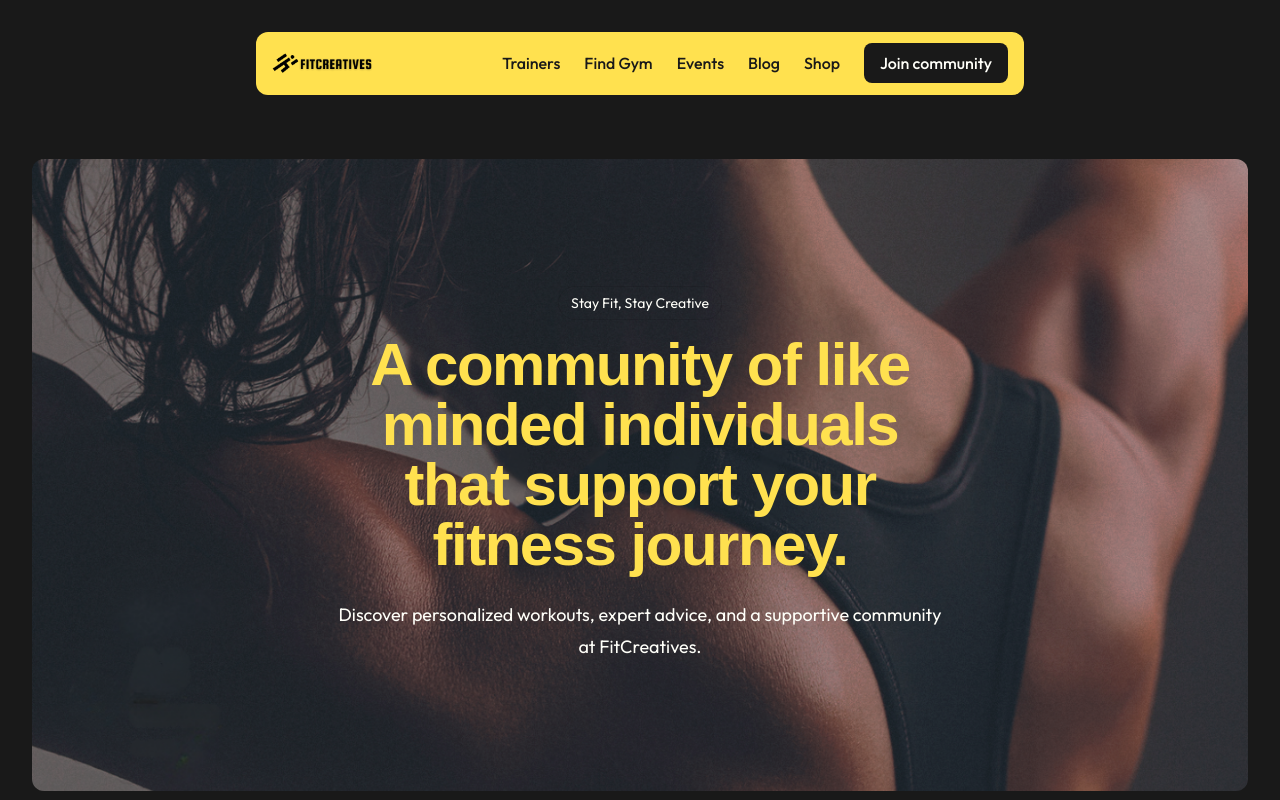
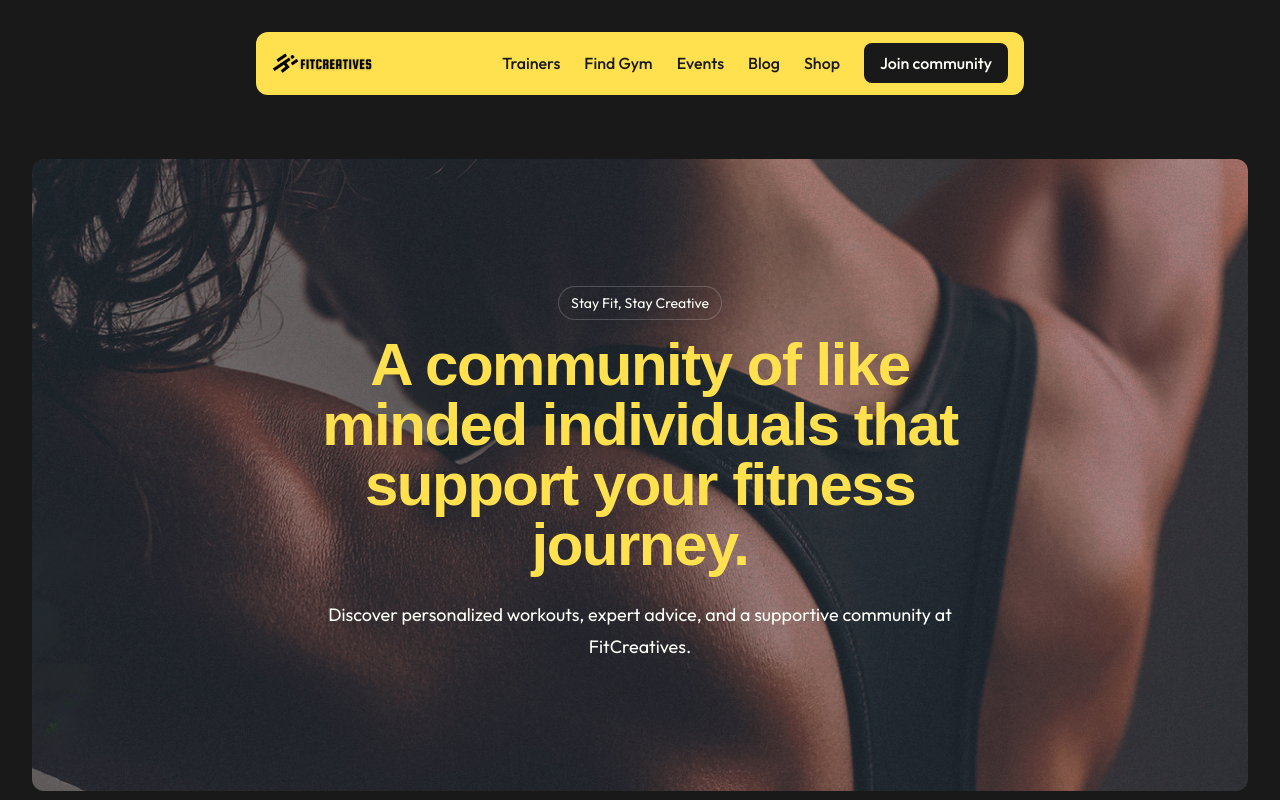
Before and after one commit to Lilianada/Fitcreatives, a Next.js app: page / in a window 1280 px wide. Shown: the top 800 px of the page. Built offline with nearby package versions, Linux system fonts and the light colour scheme; a web font is replaced by a local one.

Commit message:
fixes to header and hero

```diff
--- a/src/components/AboutUs.jsx
+++ b/src/components/AboutUs.jsx
@@ -25,7 +25,7 @@ export default function AboutUs() {
           </div>
 
           <div className="flex flex-col md:grid grid-cols-2 grid-rows-2 gap-4">
-            <div className="relative bg-light flex h-full flex-col overflow-hidden rounded-[calc(theme(borderRadius.lg)+1px)]">
+            <div className="bg-light flex h-full flex-col overflow-hidden rounded-[calc(theme(borderRadius.lg)+1px)]">
               <div className="p-8 sm:p-10">
                 <p className="mt-2 text-lg/7 font-medium tracking-tight text-gray-950 max-lg:text-center">
                   Supportive Community
@@ -38,7 +38,7 @@ export default function AboutUs() {
               </div>
             </div>
 
-            <div className="relative bg-light flex h-full flex-col overflow-hidden rounded-[calc(theme(borderRadius.lg)+1px)]">
+            <div className="bg-light flex h-full flex-col overflow-hidden rounded-[calc(theme(borderRadius.lg)+1px)]">
               <div className="p-8 sm:p-10">
                 <p className="mt-2 text-lg/7 font-medium tracking-tight text-gray-950 max-lg:text-center">
                 Expert Guidance
@@ -51,7 +51,7 @@ export default function AboutUs() {
               </div>
             </div>
 
-            <div className="relative bg-light flex h-full flex-col overflow-hidden rounded-[calc(theme(borderRadius.lg)+1px)]">
+            <div className="bg-light flex h-full flex-col overflow-hidden rounded-[calc(theme(borderRadius.lg)+1px)]">
               <div className="p-8 sm:p-10">
                 <p className="mt-2 text-lg/7 font-medium tracking-tight text-gray-950 max-lg:text-center">
                 Fitness Challenges & Competitions
@@ -63,7 +63,7 @@ export default function AboutUs() {
               </div>
             </div>
 
-            <div className="relative bg-light flex h-full flex-col overflow-hidden rounded-[calc(theme(borderRadius.lg)+1px)]">
+            <div className="bg-light flex h-full flex-col overflow-hidden rounded-[calc(theme(borderRadius.lg)+1px)]">
             <div className="p-8 sm:p-10">
                 <p className="mt-2 text-lg/7 font-medium tracking-tight text-gray-950 max-lg:text-center">
                   Live Workouts & Classes
--- a/src/components/Header.jsx
+++ b/src/components/Header.jsx
@@ -149,7 +149,7 @@ export function MobileNavigation(props) {
                 opacity: 0,
               },
             }}
-            className="-my-2 divide-y divide-zinc-100 text-base text-gray-100"
+            className="-my-2 divide-y divide-zinc-300 text-base text-gray-600"
           >
             {navItems.map((item) => (
               <MobileNavItem key={item} url={item.url}>
--- a/src/components/Hero.jsx
+++ b/src/components/Hero.jsx
@@ -1,23 +1,14 @@
-'use client'
-
-import Image from "next/image"
 
 export default function Hero() {
 
   return (
-    <div className="w-full max-4xl rounded-xl mt-12">
+    <div className="w-full max-4xl rounded-xl mt-12 bg-backdrop bg-right-bottom">
 
-      <div className="relative isolate overflow-hidden">
-        <Image
-          alt="Fitcreatives"
-          width={1020}
-          height={900}
-          src="/assets/Untitled-design.png"
-          className="absolute inset-0 -z-10 h-full w-full object-cover object-right rounded-xl"
-        />
-        <div className="mx-auto max-w-2xl py-32 px-8">
+      <div className="overflow-hidden">
+
+        <div className="mx-auto max-w-2xl py-32 px-4">
           <div className="hidden sm:mb-4 sm:flex justify-center">
-            <div className="relative rounded-full px-3 py-1 text-sm leading-6 text-light ring-1 ring-black/10 hover:ring-white/20">
+            <div className=" rounded-full px-3 py-1 text-sm leading-6 text-light ring-1 ring-white/20 hover:ring-white/20">
             Stay Fit, Stay Creative
             </div>
           </div>
```
